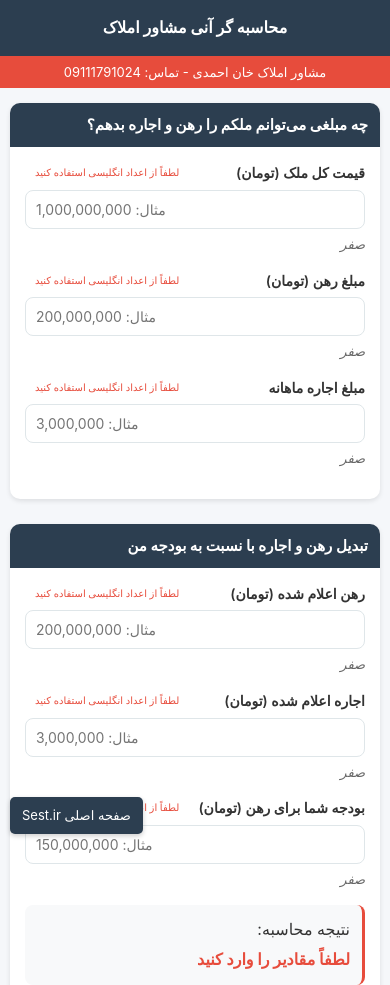
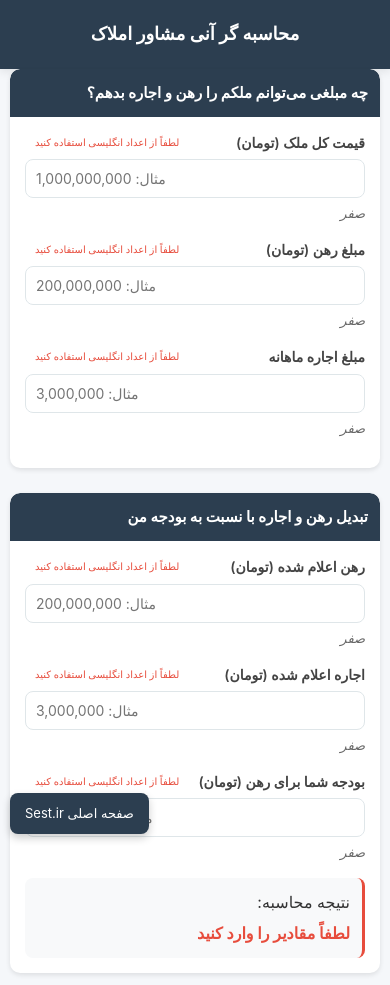
Before and after one commit to moris2288/hesabgaramlak, a plain HTML site: page index.html in a window 390 px wide. Shown: the top 985 px of the page. Drawn offline with Linux system fonts and the light colour scheme.

Commit message:
Update index.html

```diff
--- a/index.html
+++ b/index.html
@@ -34,23 +34,16 @@
         .header {
             background: var(--primary);
             color: white;
-            padding: 15px;
+            padding: 20px 15px;
             text-align: center;
+            box-shadow: 0 2px 10px rgba(0,0,0,0.1);
         }
 
         .header h1 {
-            font-size: 18px;
+            font-size: 20px;
             margin: 0;
             padding: 0;
-        }
-
-        .contact-bar {
-            background: var(--secondary);
-            color: white;
-            padding: 8px;
-            text-align: center;
-            font-size: 14px;
-            margin-bottom: 15px;
+            font-weight: 600;
         }
 
         .container {
@@ -65,12 +58,13 @@
             border-radius: 10px;
             padding: 0;
             box-shadow: 0 2px 5px rgba(0,0,0,0.1);
+            overflow: hidden;
         }
 
         .section-header {
             background: var(--primary);
             color: white;
-            padding: 12px 15px;
+            padding: 15px;
             border-radius: 10px 10px 0 0;
             font-size:16px;
             font-weight: bold;
@@ -90,6 +84,7 @@
             margin-bottom: 5px;
             font-weight: 600;
             font-size: 14px;
+            color: #444;
         }
 
         input {
@@ -100,6 +95,12 @@
             font-size: 15px;
             text-align: left;
             direction: ltr;
+            transition: border-color 0.3s;
+        }
+
+        input:focus {
+            border-color: var(--accent);
+            outline: none;
         }
 
         .input-hint {
@@ -107,7 +108,7 @@
             top: 0;
             left: 10px;
             font-size: 11px;
-            color: #e74c3c; /* رنگ قرمز */
+            color: #e74c3c;
             background: rgba(255,255,255,0.9);
             padding: 2px 5px;
             border-radius: 4px;
@@ -119,6 +120,7 @@
             color: #666;
             margin-top: 5px;
             font-style: italic;
+            min-height: 18px;
         }
 
         .result-box {
@@ -171,6 +173,7 @@
             font-size: 13px;
             color: #666;
             margin-top: 20px;
+            line-height: 1.5;
         }
 
         .floating-button {
@@ -179,27 +182,28 @@
             bottom: 15px;
             background-color: var(--primary);
             color: white;
-            padding: 10px 15px;
-            border-radius: 5px;
+            padding: 12px 18px;
+            border-radius: 8px;
             text-decoration: none;
             font-size: 14px;
             z-index: 1000;
-            box-shadow: 0 2px 5px rgba(0,0,0,0.2);
+            box-shadow: 0 4px 8px rgba(0,0,0,0.2);
+            transition: all 0.3s;
+        }
+
+        .floating-button:hover {
+            background-color: var(--accent);
+            transform: translateY(-2px);
         }
 
         @media (max-width: 480px) {
             .header h1 {
-                font-size: 16px;
-            }
-
-            .contact-bar {
-                font-size: 13px;
-                padding: 6px;
+                font-size: 18px;
             }
 
             .section-header {
                 font-size: 15px;
-                padding: 10px 12px;
+                padding: 12px;
             }
 
             .commission-container {
@@ -220,7 +224,7 @@
                 left: 10px;
                 bottom: 10px;
                 font-size: 13px;
-                padding: 8px 12px;
+                padding: 10px 15px;
             }
         }
     </style>
@@ -228,10 +232,6 @@
 <body>
     <div class="header">
         <h1>محاسبه گر آنی مشاور املاک</h1>
-    </div>
-
-    <div class="contact-bar">
-        مشاور املاک خان احمدی - تماس: 09111791024
     </div>
 
     <div class="container">
```
